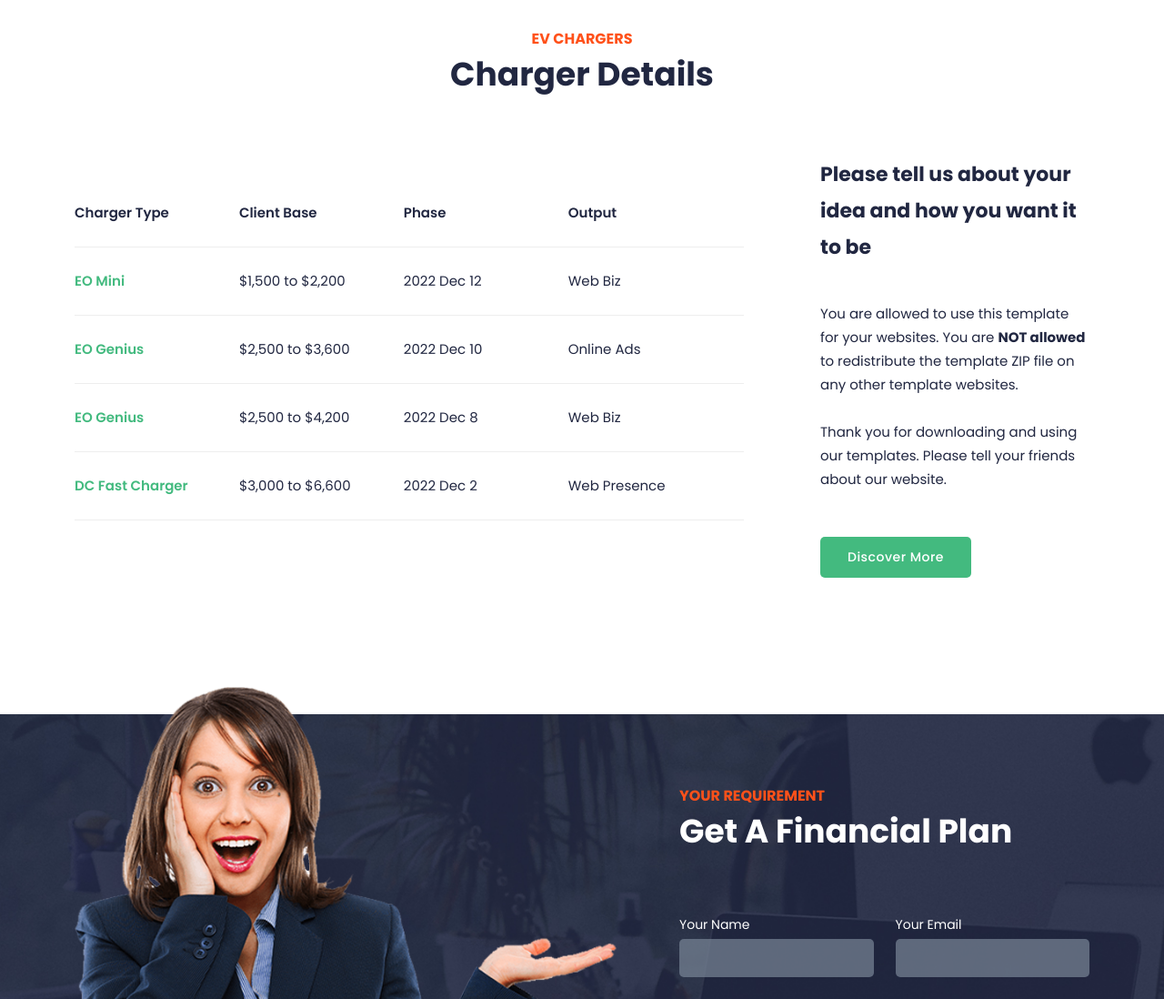
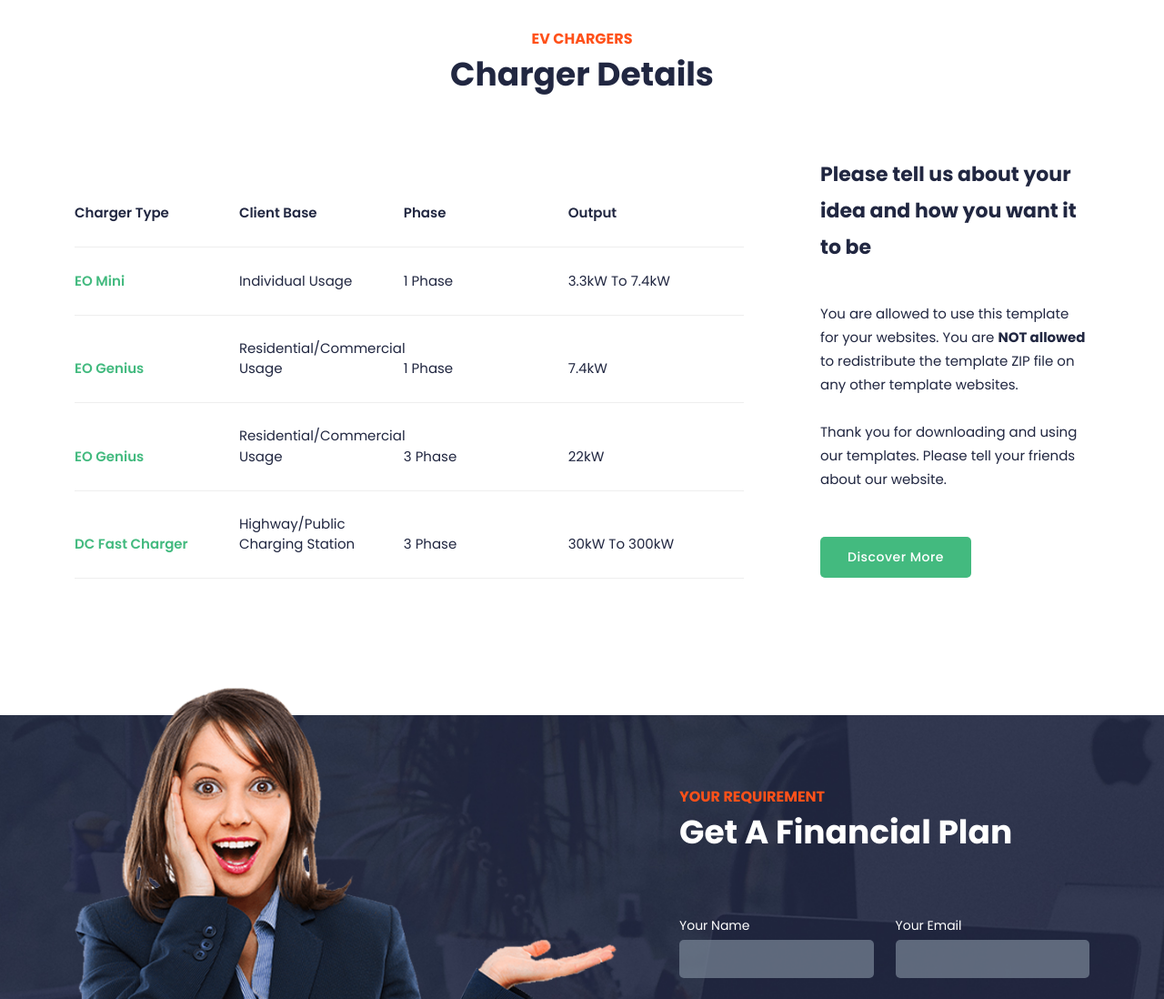
Before and after one commit to Sohamkale23/company-website, a plain HTML site: page index.html in a window 1280 px wide. Shown: the part 2061-3159 px from the top of the page at 91% size. Drawn offline with nearby package versions, Linux system fonts and the light colour scheme.

Commit message:
Add files via upload

```diff
--- a/index.html
+++ b/index.html
@@ -252,27 +252,27 @@ https://templatemo.com/tm-574-mexant
                         </div>
                         <div class="list-item">
                           <span class="item item-title">EO Mini</span>
-                          <span class="item">$1,500 to $2,200</span>
-                          <span class="item">2022 Dec 12</span>
-                          <span class="item">Web Biz</span>
+                          <span class="item">Individual Usage</span>
+                          <span class="item">1 Phase</span>
+                          <span class="item">3.3kW To 7.4kW</span>
                         </div>
                         <div class="list-item">
                           <span class="item item-title">EO Genius</span>
-                          <span class="item">$2,500 to $3,600</span>
-                          <span class="item">2022 Dec 10</span>
-                          <span class="item">Online Ads</span>
+                          <span class="item">Residential/Commercial Usage</span>
+                          <span class="item">1 Phase</span>
+                          <span class="item">7.4kW</span>
                         </div>
                         <div class="list-item">
                           <span class="item item-title">EO Genius</span>
-                          <span class="item">$2,500 to $4,200</span>
-                          <span class="item">2022 Dec 8</span>
-                          <span class="item">Web Biz</span>
+                          <span class="item">Residential/Commercial Usage</span>
+                          <span class="item">3 Phase</span>
+                          <span class="item">22kW</span>
                         </div>
                         <div class="list-item last-item">
                           <span class="item item-title">DC Fast Charger</span>
-                          <span class="item">$3,000 to $6,600</span>
-                          <span class="item">2022 Dec 2</span>
-                          <span class="item">Web Presence</span>
+                          <span class="item">Highway/Public Charging Station</span>
+                          <span class="item">3 Phase</span>
+                          <span class="item">30kW To 300kW</span>
                         </div>
                       </div>
                     </li>
```
